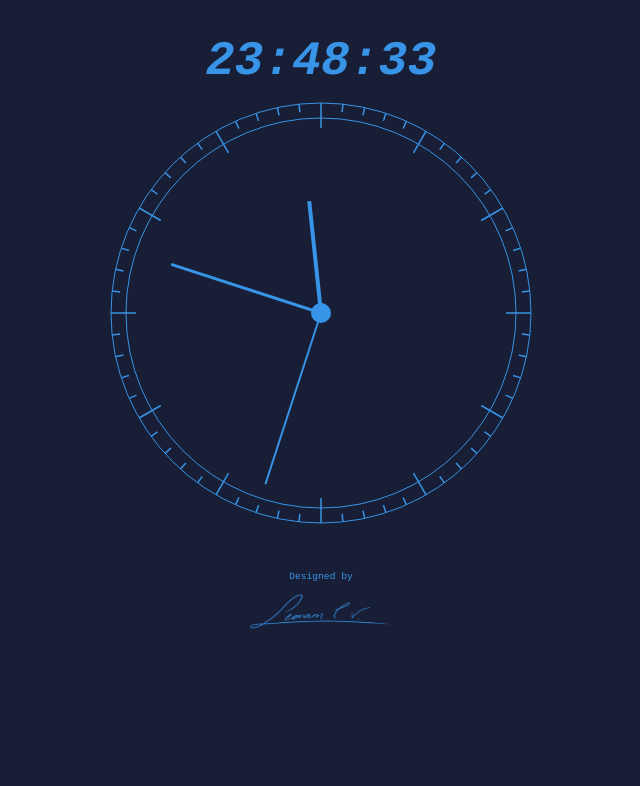
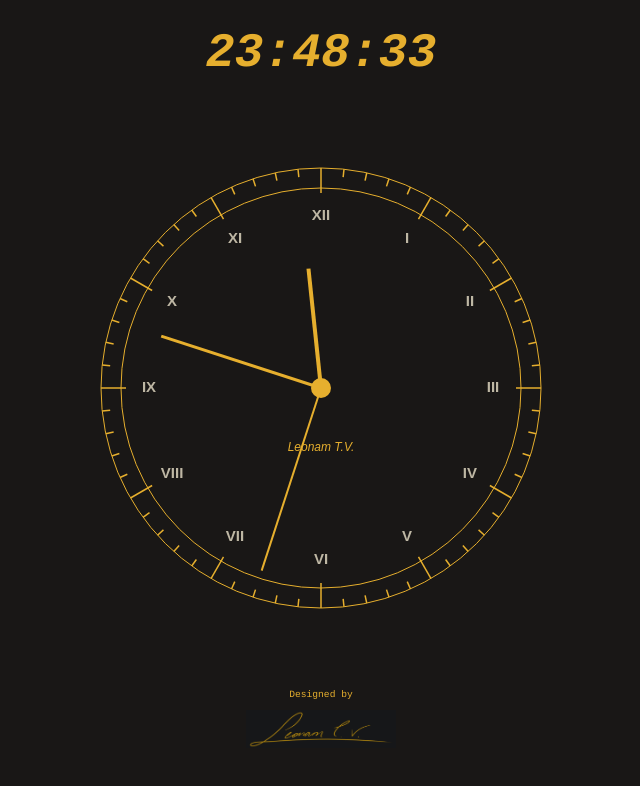
Before and after one commit to leonamtv/clockjs, a plain HTML site: page index.html in a window 1280 px wide. Shown: the whole page, without its empty margins (319-959 px from the left). Drawn offline with Linux system fonts and the light colour scheme.

Commit message:
Changing clock design

```diff
--- a/index.html
+++ b/index.html
@@ -4,13 +4,20 @@
     <meta charset="UTF-8">
     <meta name="viewport" content="width=device-width, initial-scale=1.0">
     <title>Clockjs</title>
-    <script type="application/javascript" src="script.js"></script>
+    <script type="application/javascript" src="script.js" defer></script>
+    <link rel="icon" type="image/png" href="favicon.png"/>
     <link rel="stylesheet" href="style.css">
 </head>
 <body onload="draw();">
     <div id='time'></div>
-    <canvas id="canvas" width="450" height="450"></canvas>
-    <p align='center'>Designed by</p>
-    <img src='assinatura.png' width=150>
+    <div>
+        <canvas id="canvas" width="390" height="390"></canvas>
+    </div>
+    <div class='footer'>
+        <div>
+            <p align='center'>Designed by</p>
+            <img src='assinatura.png' width=150>
+        </div>
+    </div>
 </body>
 </html>
--- a/script.js
+++ b/script.js
@@ -1,4 +1,19 @@
-let offset = 15;
+let offset = 20;
+let watchColor = "#E6AF2E"
+let secondsColor = "#E6AF2E"
+let hoursColor = "#E6AF2E"
+let hoursPointerColor = "#E6AF2E"
+let minutesPointerColor = "#E6AF2E"
+let secondsPointerColor = "#E6AF2E"
+let labelColor = "#BEB7A4"
+let centerDotColor = "#E6AF2E"
+let textColor = "#E6AF2E"
+let firstGradientColor = "#6b4a38"
+let secondGradientColor = "#77533f"
+let thirdGradientColor = "#6b4a38"
+let shadowColor = "rgba(0, 0, 0, 0.7)"
+let isVertical = document.documentElement.scrollWidth < document.documentElement.scrollHeight
+let screenSize = Math.min(document.documentElement.scrollWidth, document.documentElement.scrollHeight);
 
 setInterval(
     function(){
@@ -8,9 +23,14 @@ setInterval(
 );
 
 function draw() {
-    var canvas = document.getElementById("canvas");
-    var div    = document.getElementById("time");
-    var date = new Date()
+    let canvas = document.getElementById("canvas");
+
+    canvas.width = screenSize * ( isVertical ? 0.8 : 0.6 )
+    canvas.height = screenSize  * ( isVertical ? 0.8 : 0.6 )
+
+    let div    = document.getElementById("time");
+    let date = new Date()
+
     if (canvas.getContext) {
 
         div.innerText = (date.getHours()).toLocaleString('en-US', {minimumIntegerDigits: 2, useGrouping:false}) + ":" +
@@ -18,34 +38,67 @@ function draw() {
                         (date.getSeconds()).toLocaleString('en-US', {minimumIntegerDigits: 2, useGrouping:false})
 
         let ctx = canvas.getContext("2d");
-
-        ctx.clearRect(0, 0, canvas.width, canvas.height);
-
         let centerX = canvas.width  / 2;
         let centerY = canvas.height / 2;
         let radius  = Math.min(centerX, centerY);
 
+        ctx.clearRect(0, 0, canvas.width, canvas.height);
+
+        // let grd = ctx.createLinearGradient(0, 0, radius * 2, radius * 2);
+        // grd.addColorStop(0,   firstGradientColor);
+        // grd.addColorStop(0.5, secondGradientColor);
+        // grd.addColorStop(1,   thirdGradientColor);
+
         let outerCircle = new Path2D();
         outerCircle.arc(centerX, centerY, Math.min(centerX, centerY) - offset, 0, 2 * Math.PI);
 
-        ctx.strokeStyle = "#3794e6";
+        // ctx.fillStyle = grd;
+        ctx.strokeStyle = watchColor
         ctx.lineWidth = 1;
         ctx.stroke(outerCircle);
+
+        ctx.shadowBlur = 0;
+
+        ctx.save()
+
+        let labels = [ 'I', 'II', 'III', 'IV', 'V', 'VI', 'VII', 'VIII', 'IX', 'X', 'XI', 'XII' ]
+        let textAngle = -Math.PI / 3
+
+        labels.forEach ( label => {
+            ctx.font = "bold 15px Arial";
+            ctx.textAlign = "center"
+            ctx.fillStyle = labelColor;
+            ctx.textBaseline = 'middle';
+            ctx.fillText(label, centerX + ( radius - offset * 3.4 ) * Math.cos(textAngle), centerY + ( radius - offset * 3.4 ) * Math.sin(textAngle))
+            textAngle += Math.PI / 6
+        })
+
+        ctx.restore()
+
+        ctx.font = "italic 12px Arial";
+        ctx.textAlign = "center"
+        ctx.fillStyle = textColor;
+        ctx.textBaseline = 'middle';
+        ctx.fillText("Leonam T.V.", centerX, centerY + offset * 3 )
 
         let outerInnerCircle = new Path2D();
         outerInnerCircle.arc(centerX, centerY, Math.min(centerX, centerY) - offset * 2, 0, 2 * Math.PI);
 
-        ctx.strokeStyle = "#3794e6";
+        ctx.strokeStyle = watchColor;
         ctx.lineWidth = 1;
         ctx.stroke(outerInnerCircle);
 
         ctx.beginPath();
         ctx.moveTo(centerX, centerY);
 
+        ctx.shadowBlur = 10
+        ctx.shadowOffsetY = 5
+
         let secondX = centerX + 4 * radius / 5 * Math.cos ( 6 * date.getSeconds() * Math.PI / 180 - Math.PI / 2  );
         let secondY = centerY + 4 * radius / 5 * Math.sin ( 6 * date.getSeconds() * Math.PI / 180 - Math.PI / 2  );
 
         ctx.lineWidth = 2;
+        ctx.strokeStyle = secondsPointerColor;
         ctx.lineTo( secondX, secondY )
         ctx.stroke()
 
@@ -56,6 +109,7 @@ function draw() {
         let minuteY = centerY + 3.5 * radius / 5 * Math.sin ( 6 * date.getMinutes() * Math.PI / 180 - Math.PI / 2  );
 
         ctx.lineWidth = 3;
+        ctx.strokeStyle = minutesPointerColor
         ctx.lineTo( minuteX, minuteY )
         ctx.stroke()
 
@@ -66,14 +120,18 @@ function draw() {
         let hourY = centerY + 2.5 * radius / 5 * Math.sin (( 30 * date.getHours() + 0.5 * date.getMinutes()) * Math.PI / 180 - Math.PI / 2 );
 
         ctx.lineWidth = 4;
+        ctx.strokeStyle = hoursPointerColor
         ctx.lineTo( hourX, hourY )
         ctx.stroke()
+
+        ctx.shadowBlur = 0
+        ctx.shadowOffsetY = 0
 
         let circle = new Path2D();
         circle.moveTo(centerX, centerY);
         circle.arc(centerX, centerY, 10, 0, 2 * Math.PI);
 
-        ctx.fillStyle = "#3794e6";
+        ctx.fillStyle = centerDotColor;
         ctx.fill(circle);
         ctx.fill();
 
@@ -91,10 +149,12 @@ function draw() {
             ctx.beginPath();
             ctx.moveTo(x1, y1);
             if ( i % 15 == 0 ) {
+                ctx.strokeStyle = hoursColor;
                 let x2 = centerX + smallInnerCircleRadius * Math.cos ( i * Math.PI / 180 );
                 let y2 = centerY + smallInnerCircleRadius * Math.sin ( i * Math.PI / 180 );
                 ctx.lineTo(x2, y2);
             } else {
+                ctx.strokeStyle = secondsColor;
                 let x2 = centerX + bigInnerCircleRadius * Math.cos ( i * Math.PI / 180 );
                 let y2 = centerY + bigInnerCircleRadius * Math.sin ( i * Math.PI / 180 );
                 ctx.lineTo(x2, y2);
--- a/style.css
+++ b/style.css
@@ -1,9 +1,17 @@
 *{
-            background-color: #181e36;
     font-family: 'Courier';
+    background-color: #191716;
+
+}
+html, body {
+    margin: 0;
+    height: 96%;
 }
 body {
     padding: 2%;
+    display:flex;
+    flex-direction:column;
+    justify-content: start;
 }
 canvas {
     padding-left: 0;
@@ -11,22 +19,29 @@
     margin-left: auto;
     margin-right: auto;
     display: block;
+    width: 390;
+    height: 390;
+}
+body div {
+    width: 100%;
+    height: 100%;
 }
 img {
     margin-left: auto;
     margin-right: auto;
     display: block;
+    filter: hue-rotate(200deg);
 }
 p {
     padding-top: 2%;
     margin-left: auto;
     margin-right: auto;
     display: block;
-            color: #3794e6;
+    color: #E6AF2E;
     font-size: 1.2vh;
 }
 #time {
-            color: #3794e6;
+    color: #E6AF2E;
     font-style: italic;
     font-weight: 600;
     font-size: 6vh;
@@ -34,3 +49,13 @@
     text-align: center;
     margin: auto;
 }
+.footer  {
+    margin-top: 1%;
+    display: table;
+    overflow: hidden;
+}
+
+.footer div {
+    display: table-cell;
+    vertical-align: middle;
+}
```
Also changed, not shown: favicon.png (added). Lines whose indentation alone changed are shown as unchanged.
